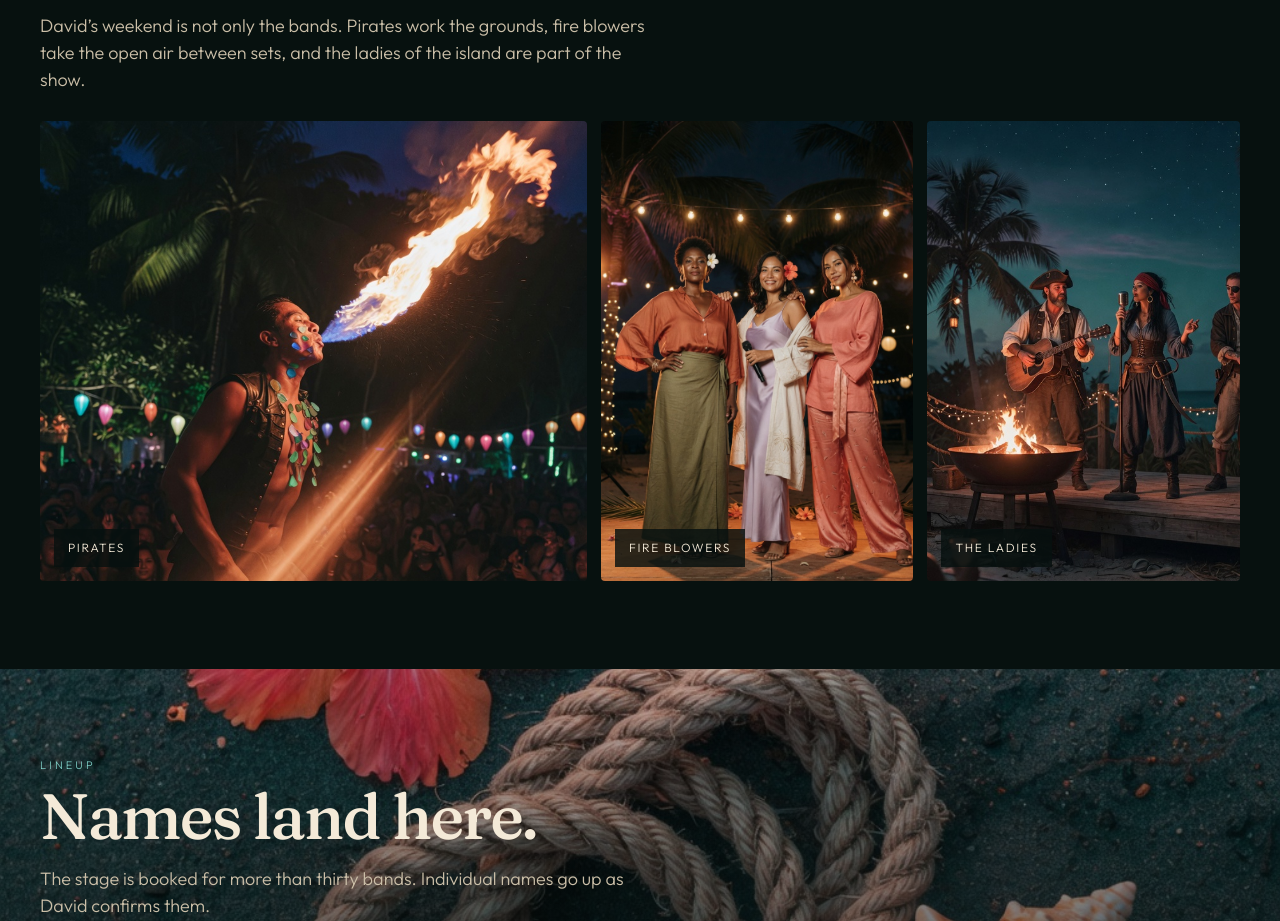
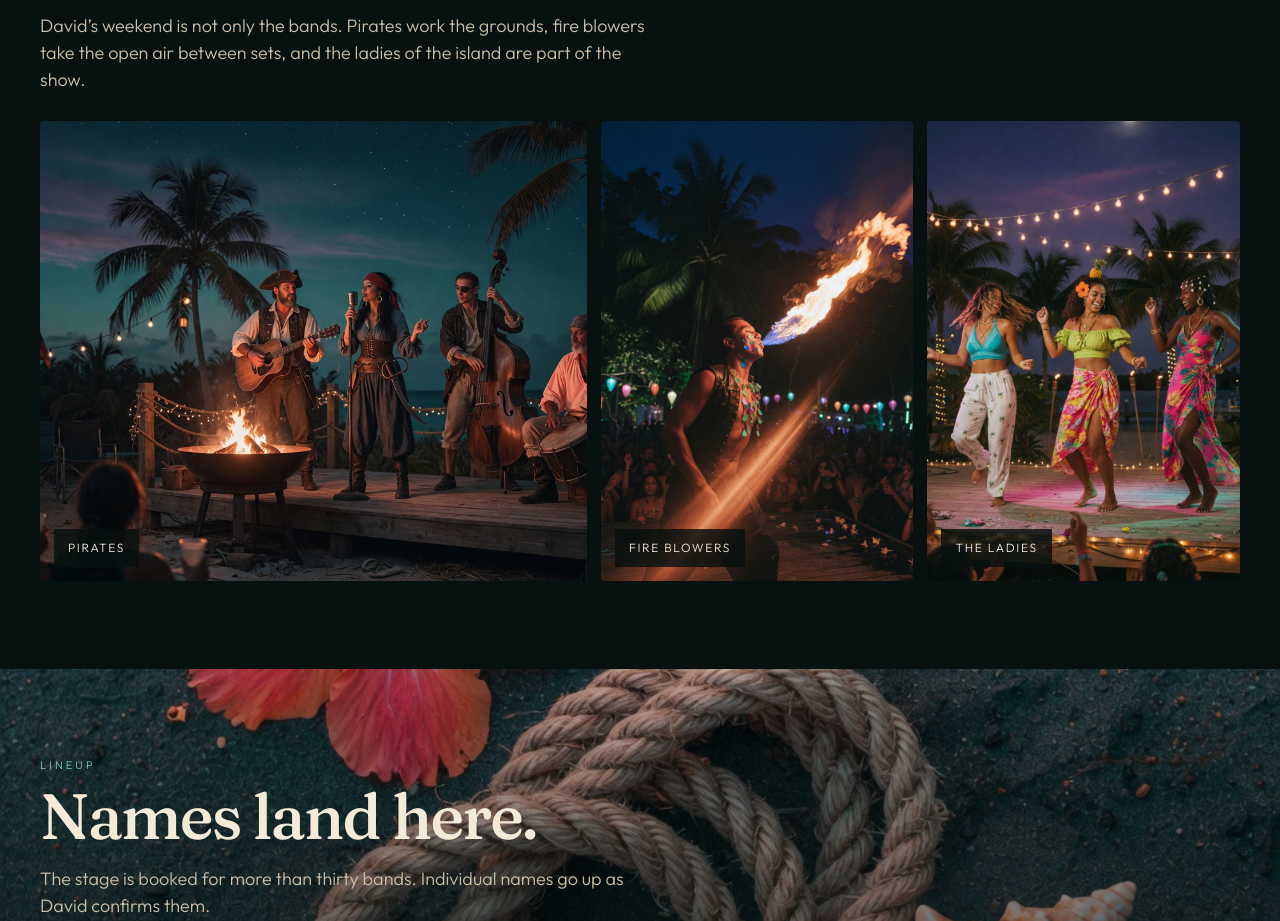
Before and after one commit to cyborgambitions/fire-on-the-island, a website: page index.html in a window 1280 px wide. Shown: the part 2093-3014 px from the top of the page. Drawn offline with Linux system fonts and the light colour scheme.

Commit message:
Put the pirate band and fire blower in the matching slots

```diff
--- a/index.html
+++ b/index.html
@@ -502,15 +502,15 @@
       <p class="lede">David’s weekend is not only the bands. Pirates work the grounds, fire blowers take the open air between sets, and the ladies of the island are part of the show.</p>
       <div class="cast">
         <figure>
-          <img src="assets/pirates.jpg" alt="Pirates on a torchlit outdoor stage" />
+          <img src="assets/ladies.jpg" alt="A pirate band playing on a beach stage" />
           <figcaption>Pirates</figcaption>
         </figure>
         <figure>
-          <img src="assets/fire.jpg" alt="A fire blower performing at night" />
+          <img src="assets/jpg4.jpg" alt="A fire blower performing at night" />
           <figcaption>Fire blowers</figcaption>
         </figure>
         <figure>
-          <img src="assets/ladies.jpg" alt="Women performers under festival lights" />
+          <img src="assets/performers.jpg" alt="Women performers dancing under festival lights" />
           <figcaption>The ladies</figcaption>
         </figure>
       </div>
```
Also changed, not shown: assets/performers.jpg (added).
